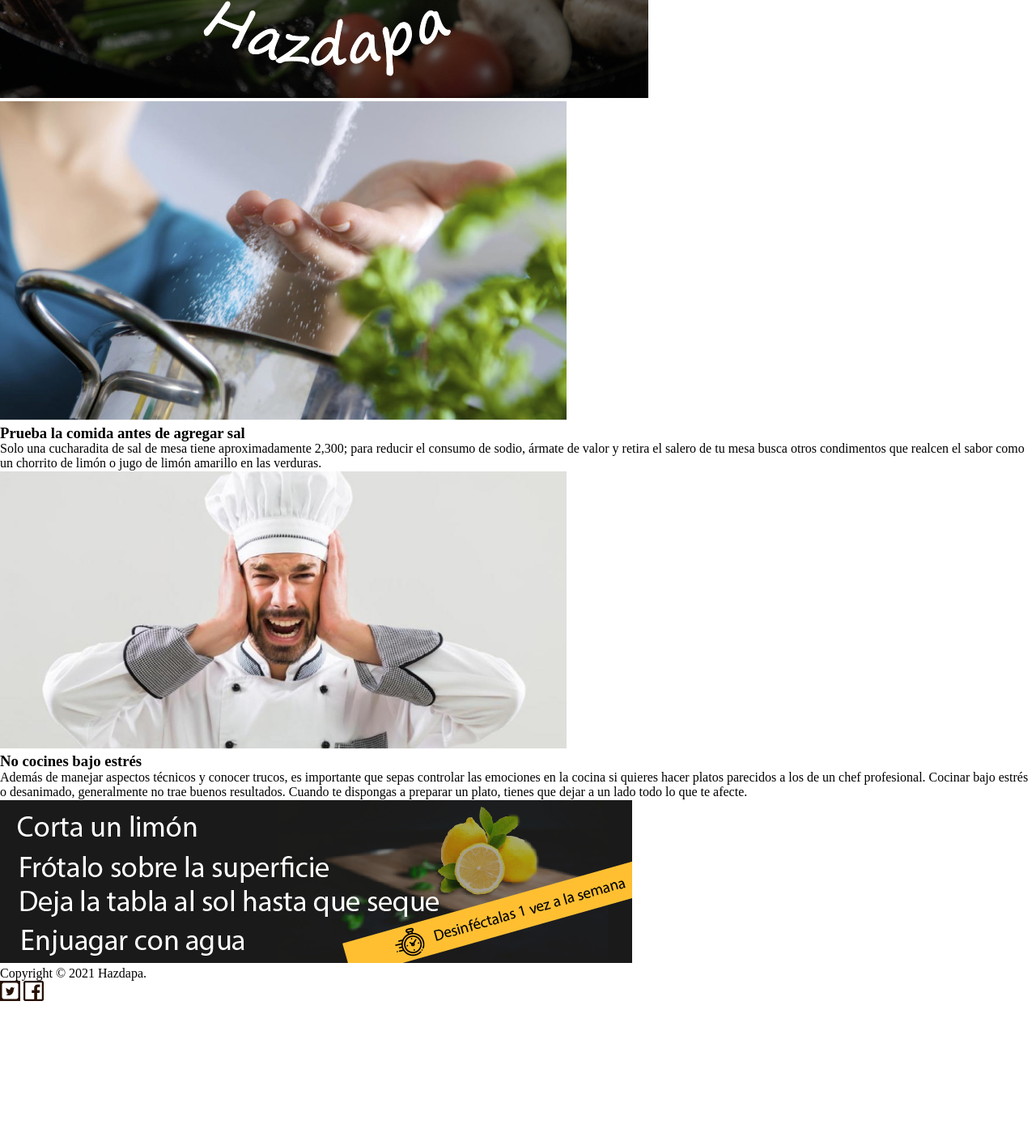
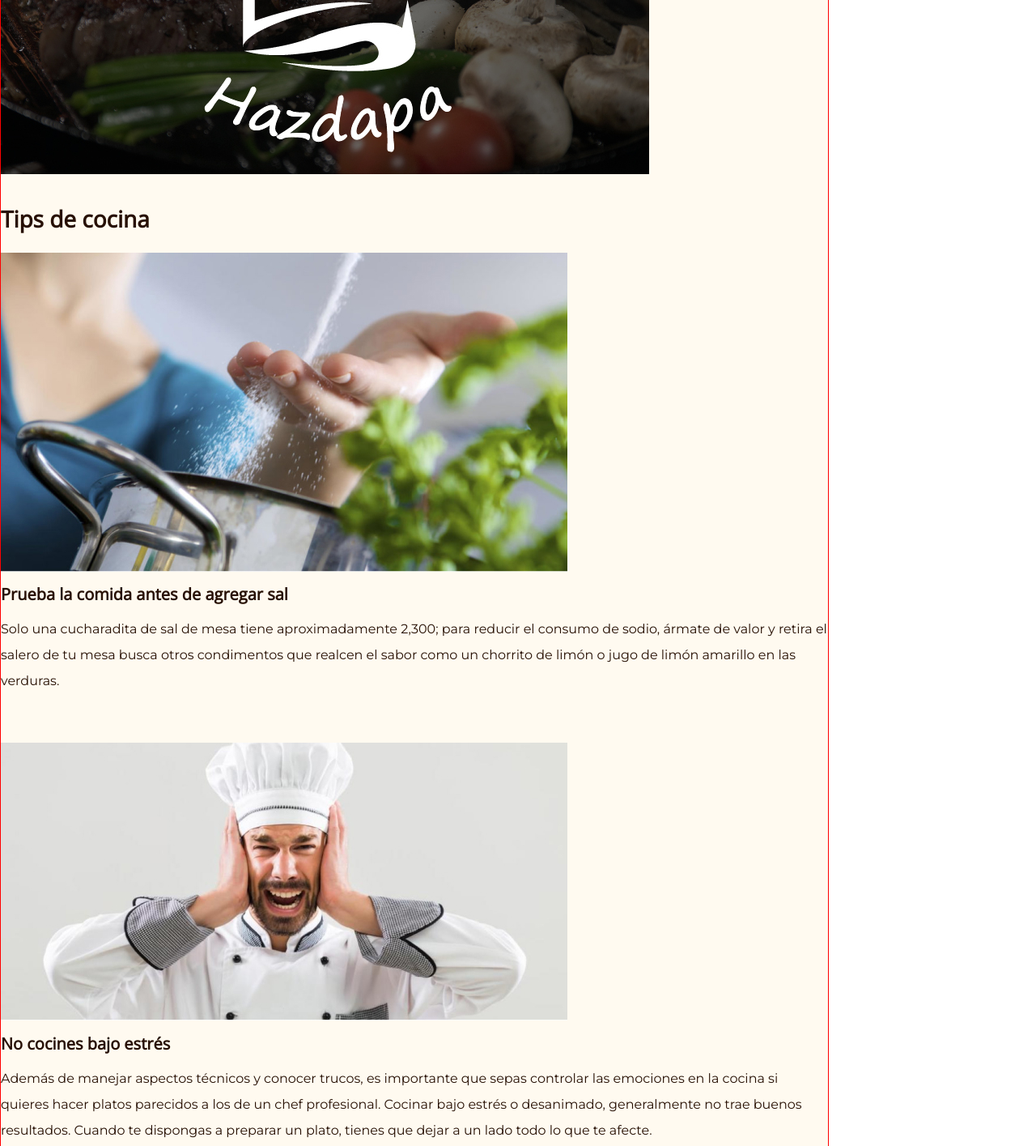
Before and after one commit to AlexGuzman98/MobileFirst, a website: page index.html in a window 1280 px wide. Shown: the part 660-2075 px from the top of the page at 81% size. Before the commit the page ends 1901 px from the top, so only its background shows below. Drawn offline with nearby package versions, Linux system fonts and the light colour scheme.

Commit message:
se agrega estilos del index

```diff
--- a/index.html
+++ b/index.html
@@ -18,7 +18,7 @@
 
         <div class="header">
           <div class="logo">
-            <a href="index.html"><img src="./img/logo.png" alt="Hazdapa blog de recetas" width="70" height="70"></a>
+            <a href="index.html"><img src="./img/logo.png" alt="Hazdapa blog de recetas"></a>
           </div>
           <div id="sidebar">
             <div class="menu">
@@ -46,6 +46,7 @@
 
         <!----------cooking tips'------------>
         <div class="cooking-tips">
+          <h1>Tips de cocina</h1>
           <div class="cooking-tips-1">
             <img src="./img/img-13.jpg" alt="tips sobre sal">
             <h3>Prueba la comida antes de agregar sal</h3>
@@ -70,7 +71,7 @@
         <div class="categories"></div>
 
         <!----------footer------------>
-        <div class="footer">
+        <div class="footer clearfix">
           <div class="copyright">
             <p>Copyright © 2021 Hazdapa.</p>
           </div>
--- /dev/null
+++ b/sass/partials/_footer.scss
@@ -0,0 +1,7 @@
+.copyright {
+  float: left;
+}
+
+.social-media {
+  float:  right;
+}
--- a/sass/partials/_globals.scss
+++ b/sass/partials/_globals.scss
@@ -1,5 +1,48 @@
-*{
-    margin: 0;
-    padding: 0;
-    box-sizing: border-box;
+* {
+  margin: 0;
+  padding: 0;
+  box-sizing: border-box;
+
 }
+html {
+  font-size: 16px;
+}
+
+.clearfix::after {
+  content: "" ;
+  clear: both ;
+  display: table ;
+}
+
+#wrapper {
+  width: 80%;
+  height: auto;
+  background-color: $backgroundCream;
+  border: 1px solid red;
+}
+
+img{
+  max-width: 100%;
+  height: auto;
+}
+
+h1,h2,h3 {
+  color: $darkestBrown;
+  font-family: $openSans;
+  font-weight: bold;
+}
+h1 {
+  font-size: $header1;
+}
+h2 {
+  font-size: $header2;
+}
+h3 {
+  font-size: $header3;
+}
+
+p{
+  color: $darkestBrown;
+  font-family: $montserrat;
+  font-size: $paragraphs;
+}
--- a/sass/partials/_header.scss
+++ b/sass/partials/_header.scss
@@ -1,7 +1,12 @@
 .header{
-    width: 375px;
-    background-color: $midDarkBrown;
+  background-color: $midDarkBrown;
+  height: auto;
+  margin-bottom: 30px;
 }
+.logo {
+  width: 10%;
+}
+
 #sidebar {
     position: fixed;
     width: 375px;
--- /dev/null
+++ b/sass/partials/_index.scss
@@ -0,0 +1,46 @@
+.ads-1 {
+  margin-bottom: 30px;
+}
+
+.banner {
+  margin-bottom: 34px;
+}
+
+.cooking-tips h1 {
+  margin-bottom: 26px;
+}
+
+.cooking-tips-1  {
+  margin-bottom: 60px;
+
+  img {
+    margin-bottom: 12px;
+  }
+  h3 {
+    margin-bottom: 16px;
+  }
+
+  p{
+    line-height: 2rem;
+    margin-bottom: 16px;
+  }
+}
+.cooking-tips-2  {
+  margin-bottom: 60px;
+
+  img {
+    margin-bottom: 12px;
+  }
+  h3 {
+    margin-bottom: 16px;
+  }
+
+  p{
+    line-height: 2rem;
+    margin-bottom: 16px;
+  }
+}
+
+.ads-2 {
+  margin-bottom: 38px;
+}
--- a/sass/style.scss
+++ b/sass/style.scss
@@ -8,6 +8,8 @@
 // Partials
 @import 'partials/globals';
 @import 'partials/header';
+@import 'partials/index';
+@import 'partials/footer';
 
 // Breakpoint
 @import 'breakpoint/all';
```
Also changed, not shown: desserts.html (+0 -4 lines), public/css/style.css.
